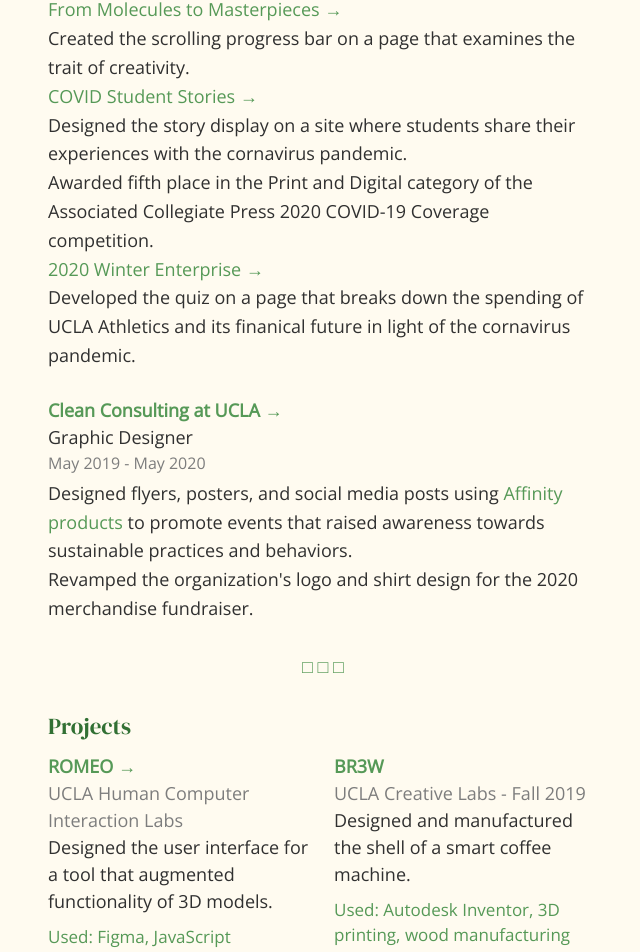
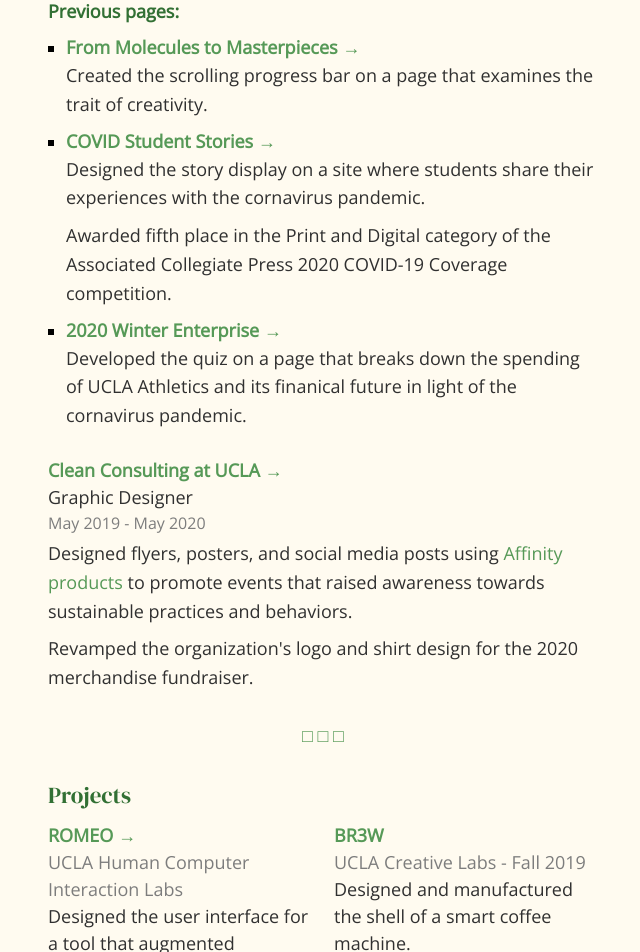
Before and after one commit to cuimeilin/cuimeilin.github.io, a React (Create React App) app: page /about in a window 1280 px wide. Shown: the part 713-1665 px from the top of the page, without its empty margins (317-957 px from the left). Built offline with nearby package versions, Linux system fonts and the light colour scheme; a web font is replaced by a local one.

Commit message:
more styling updates - focused on spacing

```diff
--- a/src/App.js
+++ b/src/App.js
@@ -47,7 +47,7 @@ const Nav = styled("div")`
   padding-top: 1.5em;
 
   ${notMobile} {
-    width: 550px;
+    width: 775px;
     padding-top: 2em;
   }
 `;
--- a/src/components/About.js
+++ b/src/components/About.js
@@ -27,7 +27,7 @@ const Maintext = styled("div")`
 const Subtext = styled("div")`
   color: ${darkgrey};
   font-family: ${sanserif};
-  margin-bottom: 0.5em;
+  margin-bottom: 0.75em;
   font-size: 15px;
   line-height: 1.5;
 
--- a/src/components/Coursework.js
+++ b/src/components/Coursework.js
@@ -75,6 +75,8 @@ const Subject = styled("div")`
   font-size: 15px;
   line-height: 1.5;
   font-weight: 600;
+  font-family: ${sanserif};
+
 
   ${notMobile} {
     font-size: 18px;
@@ -99,7 +101,7 @@ export default function Coursework() {
       <Heading>Coursework</Heading>
       <Main>
         <Courses1>
-          <Subject>Mathematics</Subject>
+          <Subject>Mathematics:</Subject>
           <ul>
             <li>mathematical imaging</li>
             <li>mathematical cryptology</li>
@@ -113,7 +115,7 @@ export default function Coursework() {
           </ul>
         </Courses1>
         <Courses1>
-          <Subject>Computer science</Subject>
+          <Subject>Computer Science:</Subject>
           <ul>
             <li>introduction to data science</li>
             <li>formal languages and automata theory</li>
@@ -124,9 +126,7 @@ export default function Coursework() {
         </Courses1>
       </Main>
       <Courses>
-        <Subject>
-          Mechanical engineering (since I spent 8 quarters studying it)
-        </Subject>
+        <Subject>Mechanical Engineering (there's a lot):</Subject>
         <ul>
           <li>advanced strength of materials</li>
           <li>introduction to microscale and nanoscale manufacturing</li>
@@ -141,7 +141,7 @@ export default function Coursework() {
         </ul>
       </Courses>
       <Courses>
-        <Subject>Others of note</Subject>
+        <Subject>Others of note:</Subject>
         <ul>
           <li>inequality: history of neoliberalism</li>
           <li>asian american women</li>
--- a/src/components/Experience.js
+++ b/src/components/Experience.js
@@ -83,7 +83,7 @@ const Links = styled("div")`
   color: ${darkgreen};
   font-family: ${sanserif};
   font-weight: 600;
-  margin-top: 0.5em;
+  margin: 0.5em 0;
 `;
 
 const Timeframe = styled("div")`
@@ -117,6 +117,18 @@ const Text = styled("text")`
   color: ${green};
 `;
 
+const Past = styled("div")`
+  ul {
+    list-style-type: square;
+    padding-left: 1em;
+    margin: 0;
+
+    ${notMobile} {
+      font-size: 18px;
+    }
+  }
+`;
+
 export default function Experience() {
   return (
     <ExperienceContent>
@@ -131,7 +143,7 @@ export default function Experience() {
         </a>
         <Position>Software Engineering Intern</Position>
         <Timeframe>January 2020 - present</Timeframe>
-        <Description>
+        <Description style={{ marginBottom: "0.5em" }}>
           Implementing interactive tools and components for story-specific
           flatpages using <Text>React.js</Text>, <Text>Typescript</Text>, and{" "}
           <Text>JavaScript</Text>.
@@ -142,7 +154,9 @@ export default function Experience() {
           deployment process.
         </Description>
         <Links>Previous pages:</Links>
-        <Description>
+        <Past>
+          <ul>
+            <li>
               <a
                 href="https://features.dailybruin.com/2020/creativity-longterm/"
                 target="_blank"
@@ -150,10 +164,12 @@ export default function Experience() {
               >
                 From Molecules to Masterpieces →
               </a>
-          <Description>
-            Created the scrolling progress bar on a page that examines the trait
-            of creativity.
+              <Description style={{ marginBottom: "0.5em" }}>
+                Created the scrolling progress bar on a page that examines the
+                trait of creativity.
               </Description>
+            </li>
+            <li>
               <a
                 href="https://covidstories.dailybruin.com/"
                 target="_blank"
@@ -161,14 +177,16 @@ export default function Experience() {
               >
                 COVID Student Stories →
               </a>
-          <Description>
+              <Description style={{ marginBottom: "0.5em" }}>
                 Designed the story display on a site where students share their
                 experiences with the cornavirus pandemic.
               </Description>
-          <Description>
+              <Description style={{ marginBottom: "0.5em" }}>
                 Awarded fifth place in the Print and Digital category of the
                 Associated Collegiate Press 2020 COVID-19 Coverage competition.
               </Description>
+            </li>
+            <li>
               <a
                 href="https://features.dailybruin.com/2020/ballpark-figures/#/"
                 target="_blank"
@@ -177,11 +195,13 @@ export default function Experience() {
                 2020 Winter Enterprise →
               </a>
               <Description>
-            Developed the quiz on a page that breaks down the spending of UCLA
-            Athletics and its finanical future in light of the cornavirus
-            pandemic.
+                Developed the quiz on a page that breaks down the spending of
+                UCLA Athletics and its finanical future in light of the
+                cornavirus pandemic.
               </Description>
-        </Description>
+            </li>
+          </ul>
+        </Past>
       </Experiences>
       <Experiences1>
         <a
@@ -193,7 +213,7 @@ export default function Experience() {
         </a>
         <Position>Graphic Designer</Position>
         <Timeframe>May 2019 - May 2020</Timeframe>
-        <Description>
+        <Description style={{ marginBottom: "0.5em" }}>
           Designed flyers, posters, and social media posts using{" "}
           <Text>Affinity products</Text> to promote events that raised awareness
           towards sustainable practices and behaviors.
--- a/src/components/Projects.js
+++ b/src/components/Projects.js
@@ -114,12 +114,12 @@ const Description = styled("div")`
 `;
 const Tools = styled("div")`
   color: ${green};
-  font-size: 14px;
+  font-size: 15px;
   margin-top: 0.5em;
   font-family: ${sanserif};
 
   ${notMobile} {
-    font-size: 17px;
+    font-size: 18px;
   }
 `;
 
--- a/src/pages/Abt.js
+++ b/src/pages/Abt.js
@@ -32,7 +32,7 @@ const Maintext = styled("div")`
 const Subtext = styled("div")`
   color: ${darkgrey};
   font-family: ${sanserif};
-  margin-bottom: 0.5em;
+  margin-bottom: 0.75em;
   font-size: 15px;
   line-height: 1.5;
 
@@ -69,10 +69,6 @@ const Body = styled("div")`
   flex-direction: column;
   align-items: center;
   padding: 9vh 0;
-
-  ${notMobile} {
-    padding: 7vh 0;
-  }
 `;
 
 function Abt() {
@@ -103,9 +99,7 @@ function Abt() {
           <Subtext1>
             My academic interests are in discrete mathematics and its
             applications in computer science. I'm also looking to explore how
-            data can be leveraged to influence policy and decision-making. After
-            graduation, I'm looking to explore web development or data
-            analytics.
+            data can be leveraged to influence policy and decision-making.
           </Subtext1>
         </AboutContent>
         <Delineate />
--- a/src/pages/Landing.js
+++ b/src/pages/Landing.js
@@ -19,10 +19,6 @@ const Body = styled("div")`
   flex-direction: column;
   align-items: center;
   padding: 9vh 0;
-
-  ${notMobile} {
-    padding: 7vh 0;
-  }
 `;
 
 function Landing() {
```
Lines whose indentation alone changed are shown as unchanged.
